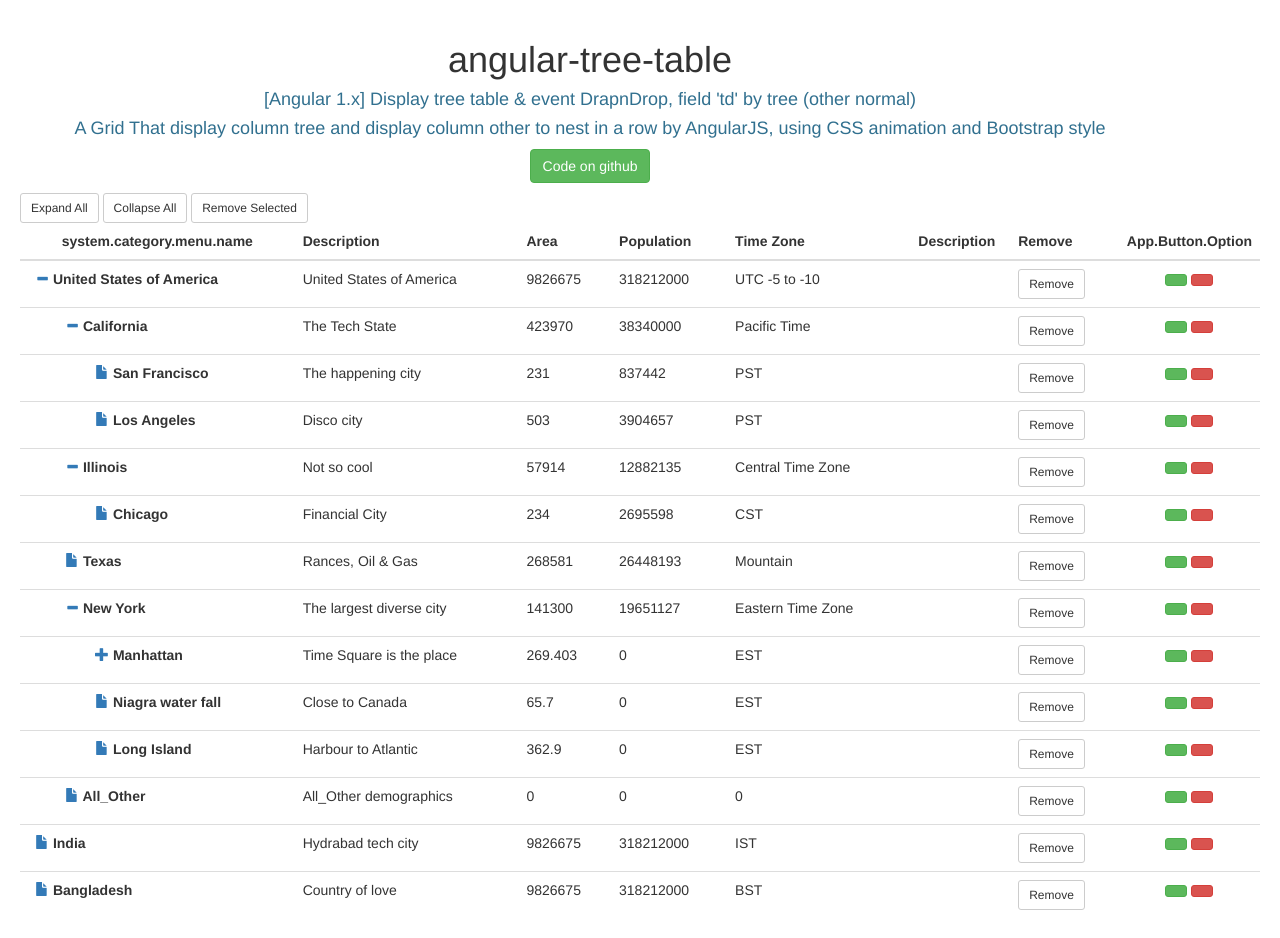
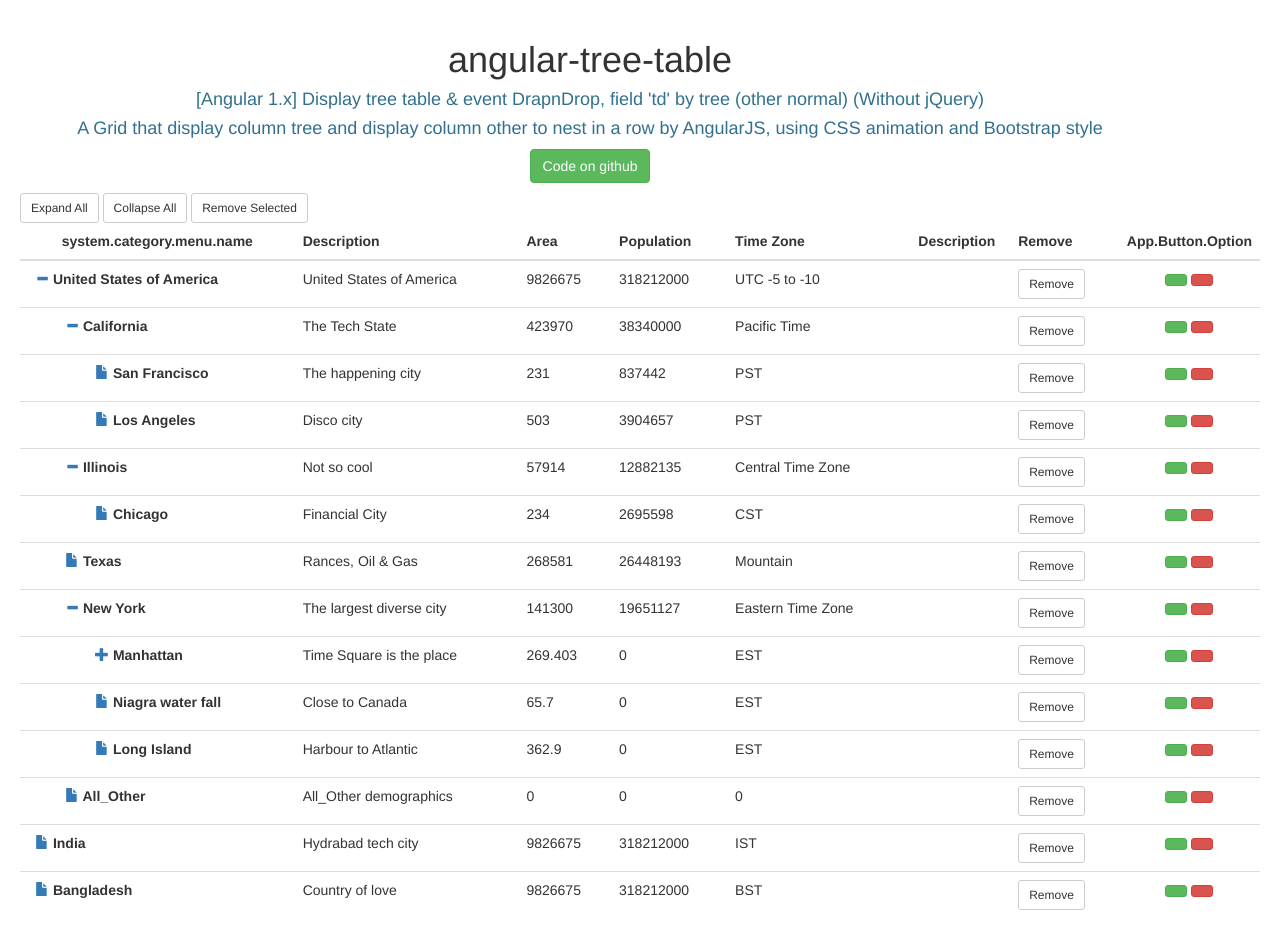
Before and after one commit to thienhung1989/angular-tree-dnd, a website: page demo/index.html in a window 1280 px wide. Drawn offline with nearby package versions, Linux system fonts and the light colour scheme.

Commit message:
Update index.html

```diff
--- a/demo/index.html
+++ b/demo/index.html
@@ -10,8 +10,8 @@
   <body ng-controller="CategoryMenuController" style="margin:20px">
     <div class="row container">
         <h1 class="text-center">angular-tree-table</h1>
-		<h4 class=" text-center text-info">[Angular 1.x] Display tree table & event DrapnDrop, field 'td' by tree (other normal)</h4>
-        <h4 class=" text-center text-info">A Grid That display column tree and display column other to nest in a row by AngularJS, using CSS animation and Bootstrap style</h4>
+		<h4 class=" text-center text-info">[Angular 1.x] Display tree table & event DrapnDrop, field 'td' by tree (other normal) (Without jQuery)</h4>
+        <h4 class=" text-center text-info">A Grid that display column tree and display column other to nest in a row by AngularJS, using CSS animation and Bootstrap style</h4>
         <p class="text-center"><a class="btn btn-success" href="https://github.com/thienhung1989/angular-tree-table">Code on github</a></p>
     </div>
 
@@ -29,7 +29,6 @@
 		data-indent-unit="px"
 		data-indent-plus="15">
 	</tree-table>
-    <script src="//code.jquery.com/jquery-2.1.3.min.js"></script>
     <script src="//ajax.googleapis.com/ajax/libs/angularjs/1.2.12/angular.js"></script>
     <!-- for local development -->
     <!--
```
